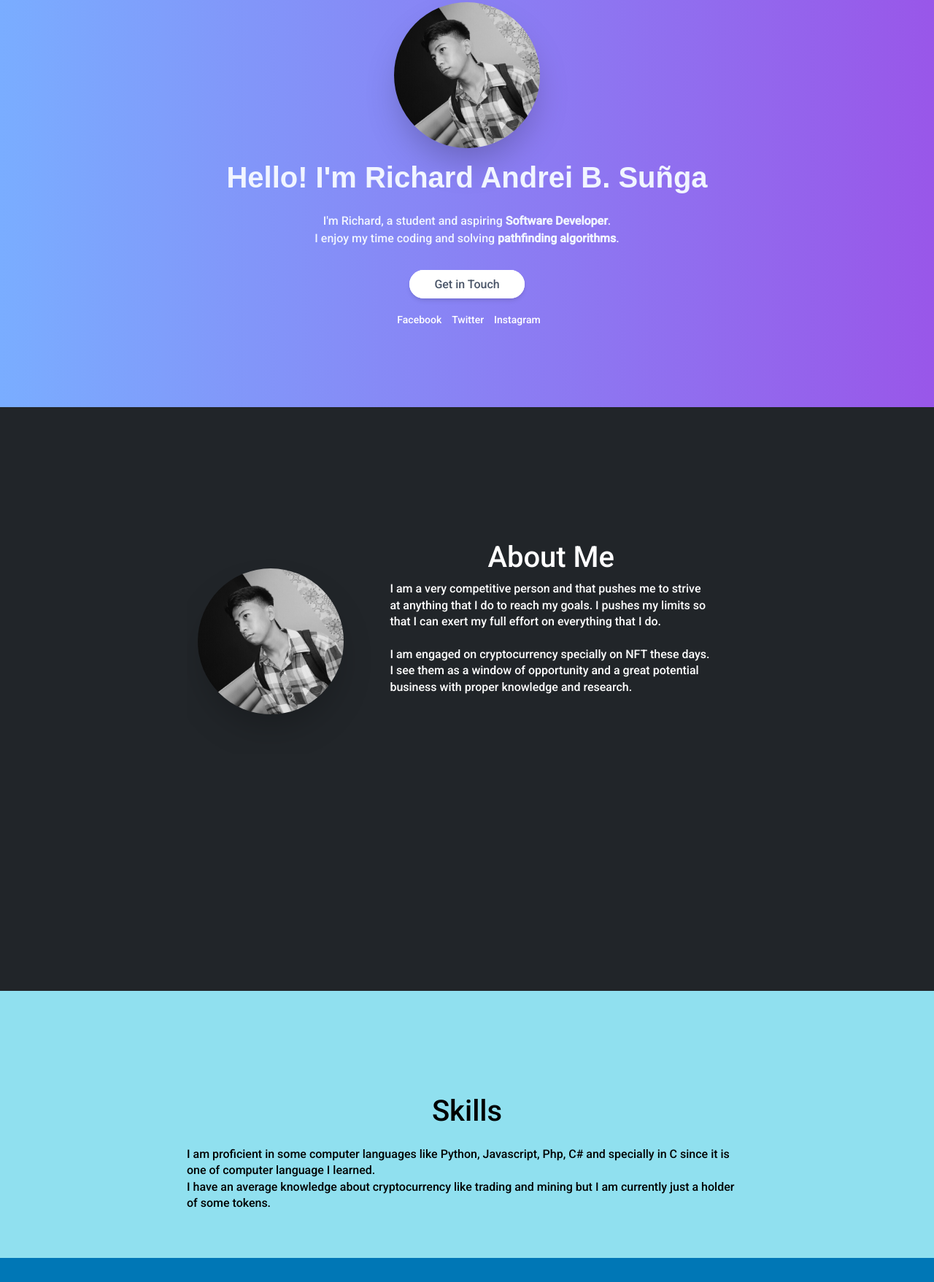
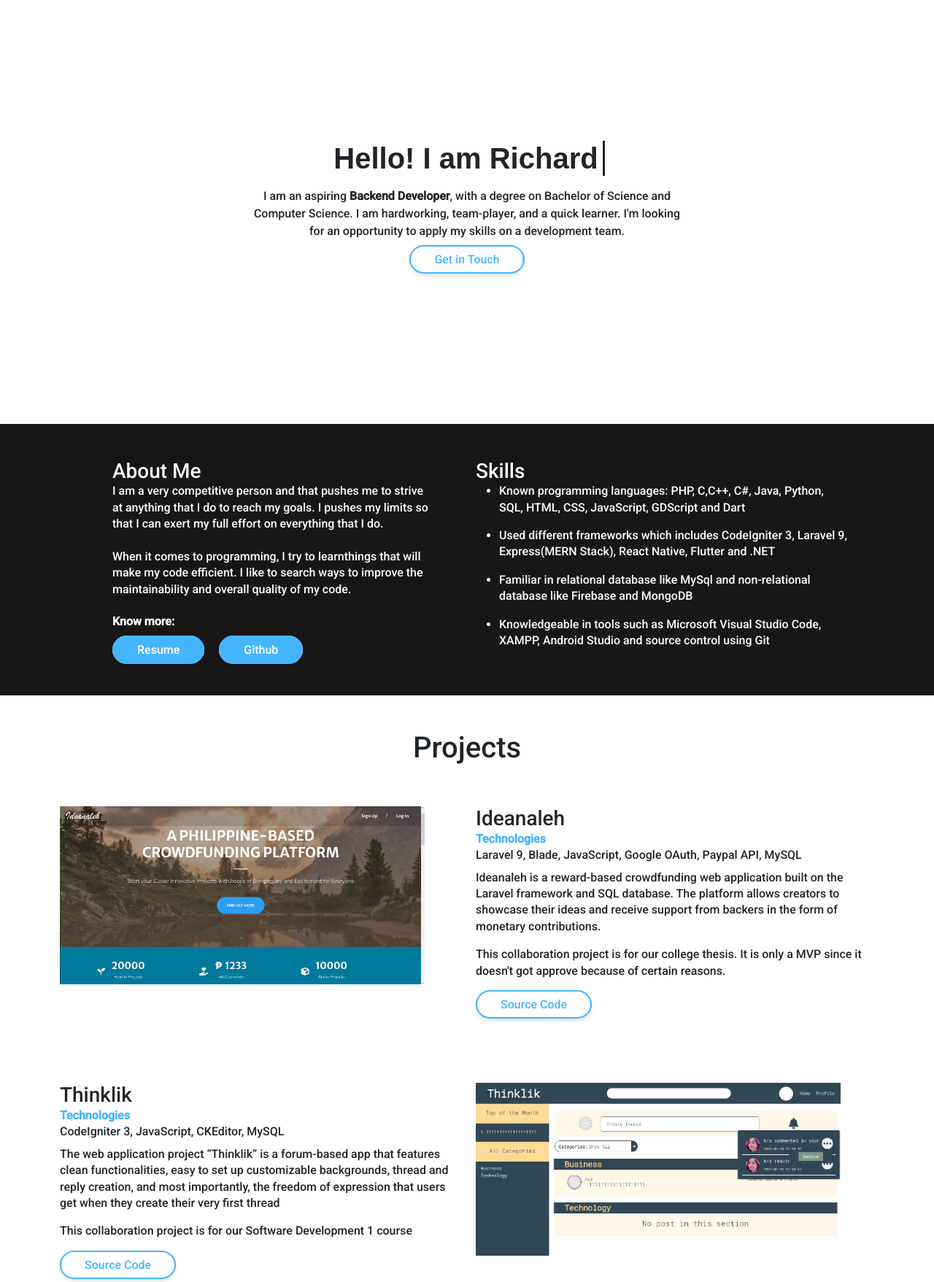
Before and after one commit to Vomerine/Portfolio, a plain HTML site: page index.html in a window 1280 px wide. Shown: the part 125-1882 px from the top of the page at 73% size. Drawn offline with nearby package versions, Linux system fonts and the light colour scheme.

Commit message:
"Improved design and changed featured projects"

```diff
--- /dev/null
+++ b/app.js
@@ -0,0 +1,42 @@
+const observer = new IntersectionObserver((entries) => {
+    entries.forEach((entry) => {
+        if (entry.isIntersecting){
+            entry.target.classList.add('animate')
+        }
+    });
+});
+
+const elements = document.querySelectorAll('#Project .container .row');
+elements.forEach((el) => observer.observe(el))
+
+const sections = document.querySelectorAll('.navbar-nav a');
+// Add listener to every navbar anchor element
+sections.forEach((section) => {
+    section.addEventListener("click", function(){
+        smoothScroll(document.getElementById(this.id.substring(1)))
+    })
+})
+
+function smoothScroll(target) {
+    console.log(target)
+    var scrollContainer = target;
+    do { //find scroll container
+        scrollContainer = scrollContainer.parentNode;
+        if (!scrollContainer) return;
+        scrollContainer.scrollTop += 1;
+    } while (scrollContainer.scrollTop == 0);
+
+    var targetY = 0;
+    do { //find the top of target relatively to the container
+        if (target == scrollContainer) break;
+        targetY += target.offsetTop;
+    } while (target = target.offsetParent);
+
+    scroll = function(c, a, b, i) {
+        i++; if (i > 30) return;
+        c.scrollTop = a + (b - a) / 30 * i;
+        setTimeout(function(){ scroll(c, a, b, i); }, 20);
+    }
+    // start scrolling
+    scroll(scrollContainer, scrollContainer.scrollTop, targetY, 0);
+}
--- a/index.html
+++ b/index.html
@@ -10,19 +10,20 @@
 	<link href="https://cdn.jsdelivr.net/npm/bootstrap@5.0.2/dist/css/bootstrap.min.css" rel="stylesheet" integrity="sha384-EVSTQN3/azprG1Anm3QDgpJLIm9Nao0Yz1ztcQTwFspd3yD65VohhpuuCOmLASjC" crossorigin="anonymous">
 	<link rel="stylesheet" href="./styles.css">
 	<script src="https://cdn.jsdelivr.net/npm/bootstrap@5.0.2/dist/js/bootstrap.bundle.min.js" integrity="sha384-MrcW6ZMFYlzcLA8Nl+NtUVF0sA7MsXsP1UyJoMp4YLEuNSfAP+JcXn/tWtIaxVXM" crossorigin="anonymous"></script>
+	<script defer src="./app.js"></script>
 </head>
 
 <body>
 
 	<header>
-		<nav class="navbar navbar-default navbar-expand-sm navbar-dark bg-dark ">
+		<nav class="navbar navbar-default navbar-expand-sm ">
 			<div class="container-fluid">
 				<div class="collapse navbar-collapse" id="navbarCollapse">
 					<div class="navbar-nav mx-auto">
-						<a href="#Home" class="nav-item nav-link mx-2 text-light"> Home</a>
-						<a href="#About" class="nav-item nav-link mx-2 text-light"> About</a>
-						<a href="#Skills" class="nav-item nav-link mx-2 text-light"> Skills</a>
-						<a href="#Project" class="nav-item nav-link mx-2 text-light"> Project</a>
+						<a id="#Home" class="nav-item nav-link mx-2"> Home</a>
+						<a id="#About"class="nav-item nav-link mx-2"> About</a>
+						<a id="#Project" class="nav-item nav-link mx-2"> Project</a>
+
 					</div>
 				</div>
 			</div>
@@ -30,22 +31,15 @@
 	</header>
 
 	<section id ="Home">
-	    <div class="profile__wrap">
-
-		    <img src="./Images/profile.jpg" alt="" class="profile__photo">
-
+	    <div class="profile__wrap d-flex justify-content-center align-items-center">
 		    <div class="profile__info">
-			    <h1>Hello! I'm Richard Andrei B. Suñga</h1>
+			    <h1 class="greetings">Hello! I am Richard</h1>
 			    <p class="profile__intro">
-				    I'm Richard, a student and aspiring <b>Software Developer</b>. <br> I enjoy my time coding and solving <b>pathfinding algorithms</b>.
+				    I am an aspiring <b >Backend Developer</b>, with a degree on Bachelor of Science and Computer Science.
+					I am hardworking, team-player, and a quick learner. I'm looking for an opportunity to apply my skills on a development team.
 			    </p>
 			    <div class="profile__contact">
 				    <a href="mailto: rasunga30@gmail.com" class="contact">Get in Touch</a><br>
-					<ul class="social__links">
-						<li><a href="https://www.facebook.com/rasunga30/"target="_blank">Facebook</a></li>
-						<li><a href="https://twitter.com/Chard_530" target="_blank">Twitter</a></li>
-						<li><a href="https://www.instagram.com/chard_530/"target="_blank">Instagram</a></li>
-					</ul>
 			    </div>
 		    </div>
 
@@ -53,69 +47,89 @@
 	</section>
 
 	<section id="About">
-		<div class = "content_wrap">
-			<div class="container about-content">
-				<div class="row">
-					<div class="col align-self-center">
-						<img src="./Images/profile.jpg" alt="" class="profile__photo my-auto">
-					</div>
-
-					<div class="col col-xl-4 px-5 content text-white mr-5" >
-							<div class="header text-white">
-							<h1 >About Me</h1>
-							</div>
-							I am a very competitive person and that pushes me to strive at anything that I do to reach my goals. I pushes my limits so that I can exert my full effort on everything that I do.
-							</br></br>
-							I am engaged on cryptocurrency specially on NFT these days. I see them as a window of opportunity and a great potential business with proper knowledge and research.
-							</p>
+		<div class = "container p-5">
+			<div class = "row">
+				<div class = "col-6 px-5">
+					<h3 >About Me</h3>
+					I am a very competitive person and that pushes me to strive at anything that I do to reach my goals. I pushes my limits so that I can exert my full effort on everything that I do.
+					</br></br>
+					When it comes to programming, I try to learnthings that will make my code efficient. I like to search ways to improve the maintainability and overall quality of my code.</br>
+					</br><b >Know more:</b>
+					<div class="mt-3">
+						<a href="/RESUME_SUÑGA,Richard Andrei.pdf" target="_blank" class="contact resume">Resume</a>
+						<a href="https://github.com/Vomerine" target="_blank" class="contact resume">Github</a>
 					</div>
 				</div>
+				<div class = "col-6">
+					<h3 >Skills</h3>
+					<ul>
+						<li> Known programming languages: PHP, C,C++, C#,
+							Java, Python, SQL, HTML, CSS, JavaScript, GDScript and Dart</li>
+						<li> Used different frameworks which includes CodeIgniter 3, Laravel 9, Express(MERN Stack), React Native, Flutter and .NET</li>
+						<li> Familiar in relational database like MySql and non-relational database like Firebase and MongoDB</li>
+						<li> Knowledgeable in tools such as Microsoft Visual Studio Code, XAMPP, Android Studio and source control using Git</li>
+
+					</ul>
+				</div>
 			</div>
-
-		</div>
-	</section>
-
-	<section id="Skills">
-		<div class = "content_wrap">
-
-			<div class = "header">
-				<h1 >Skills</h1>
-			</div>
-
-			<div class="content" >
-				I am proficient in some computer languages like Python, Javascript, Php, C# and specially in C since it is one of computer language I learned.
-				</br>
-				I have an average knowledge about cryptocurrency like trading and mining but I am currently just a holder of some tokens.
-			</div>
-
 		</div>
 	</section>
 
 
-	<section id="Project">
-		<div class = "content_wrap">
-		<div class="container p-2 my-3">
-			<div id="carouselExampleIndicators" class="carousel slide" data-bs-ride="carousel">
-				<div class = "header">
-					<h1 >Projects</h1>
+	<section class="p-5" id="Project">
+
+		<h1 class="text-center">Projects</h1>
+		<div class="container">
+			<div class="row mb-5 py-5 test">
+				<div class="col-6">
+					<img src="./Images/homescreen.png"/>
 				</div>
-				<div class="carousel-indicators">
-					<button type="button" data-bs-target="#carouselExampleIndicators" data-bs-slide-to="0" class="active" aria-current="true" aria-label="Slide 1"></button>
-					<button type="button" data-bs-target="#carouselExampleIndicators" data-bs-slide-to="1" aria-label="Slide 2"></button>
-					<button type="button" data-bs-target="#carouselExampleIndicators" data-bs-slide-to="2" aria-label="Slide 3"></button>
-				</div>
-				<div class="carousel-inner center">
-					<div class="carousel-item active">
-						<img src="./Images/ATM.png" style="height:80vh; width:75vw;">
-					</div>
-					<div class="carousel-item">
-						<img src="./Images/bot.png" style="height:80vh; width:75vw;">
-
-					</div>
-					<div class="carousel-item" >
-						<img src="./Images/Huffman.png" style="height:80vh; width:75vw;">
+				<div class="col-6 d-flex flex-column">
+					<h3>Ideanaleh</h3>
+					<b class="highlight">Technologies</b>
+					Laravel 9, Blade, JavaScript, Google OAuth, Paypal API, MySQL
+					<p class="mt-2">Ideanaleh is a reward-based crowdfunding web application built on the Laravel framework and SQL database. The platform allows creators to showcase their ideas and receive support from backers in the form of monetary contributions. </p>
+					<p>This collaboration project is for our college thesis. It is only a MVP since it doesn't got approve because of
+					certain reasons.
+					</p>
+					<div class="mt-2">
+						<a href="https://github.com/0IUwUL/Ideanaleh" class="contact">Source Code</a>
 					</div>
 				</div>
+
+			</div>
+			<div class="row my-5">
+				<div class="col-6 d-flex flex-column">
+					<h3>Thinklik</h3>
+					<b class="highlight">Technologies</b>
+					CodeIgniter 3, JavaScript, CKEditor, MySQL
+					<p class="mt-2">The web application project “Thinklik” is a forum-based app that features clean functionalities, easy to set up customizable backgrounds, thread and reply creation, and most importantly, the freedom of expression that users get when they create their very first thread</p>
+					<p>This collaboration project is for our Software Development 1 course
+					</p>
+					<div class="mt-2">
+						<a href="https://github.com/Soft-Engr-Project/Team-04" class="contact">Source Code</a>
+					</div>
+
+				</div>
+				<div class="col-6">
+					<img src="./Images/thinklik.png"/>
+				</div>
+			</div>
+			<div class="row mb-5 py-5">
+				<div class="col-6">
+					<img src="./Images/recommender.png"/>
+				</div>
+				<div class="col-6 d-flex flex-column">
+					<h3>Game Recommender</h3>
+					<b class="highlight">Technologies</b>
+					Python Tkinter, Steam API
+					<p class="mt-2">A desktop application that recommends you games from Steam based on your previous games using the cosine algorithm</p>
+					<p>This collaboration project is for Data Analytics course</p>
+					<div class="mt-2">
+						<a href="https://github.com/Xvareon/DA-Project" class="contact">Source Code</a>
+					</div>
+				</div>
+
 			</div>
 		</div>
 	</section>
--- a/styles.css
+++ b/styles.css
@@ -1,6 +1,5 @@
 html, body {
 	height: 100%;
-
 }
 
 * {
@@ -9,14 +8,11 @@ html, body {
 	box-sizing: border-box;
 
 }
-
 body {
 	line-height: 1.4;
 	display: flexbox;
 	font-family: 'Open Sans', sans-serif;
 	font-family: 'Roboto', sans-serif;
-	color: #fff;
-	text-align: center;
 }
 .container{
     overflow: hidden;
@@ -24,8 +20,9 @@ body {
 .content_wrap{
 	width: 75%;
 	margin: auto;
-	padding-top: 10%;
+	padding: 5%;
 }
+
 .content{
 	font-size: 1rem;
 	text-align: left;
@@ -34,6 +31,11 @@ body {
 	position:relative;
 
 }
+
+li{
+	margin-bottom: 1rem;
+}
+
 .header{
 	font-size: 2em;
 	font-weight: 200;
@@ -41,66 +43,65 @@ body {
 }
 /*Navigation Bar*/
 .navbar{
-	z-index: 200;
-	position: fixed;
-    color: #fff;
 	width: 100%;
 	font-size: 1.5em;
 }
 
+.navbar a{
+	color: #46b5ff
+}
+
+a {
+	text-decoration: none;
+	color: #46b5ff;
+}
+
 
 #Home {
-	width: 100%;
+	height: 80%;
 	margin: 0 auto;
+	padding-top: 10%;
 	padding-bottom: 7%;
 	justify-content: space-between;
 	align-items: center;
 	overflow: hidden;
-	background: linear-gradient(90deg, rgba(84, 150, 255, .78), rgba(135, 57, 229, .85));
-}
-
-.profile__photo {
-	margin-bottom: 0;
-	height: 240px;
-	width: 240px;
 }
 
 /*Profile*/
 .profile__wrap {
-	text-align: center;
-    padding-top: 10%;
-    position:relative;
+	height: 100%;
 
-}
-
-.profile__photo {
-	width: 200px;
-	height: 200px;
-	border-radius: 50%;
-	object-fit: cover;
-	margin-bottom: 1rem;
-	box-shadow: 0 25px 50px -12px rgba(0, 0, 0, .25);
 }
 
 .profile__info h1 {
 	font-size: 2.5em;
-	display: inline-block;
+	width:17ch;
 	font-family: 'Source Sans Pro', sans-serif;
 	font-weight: 600;
-	position: relative;
-	color: #f1f5ff;
+	margin: auto;
+}
+
+.greetings {
+	animation: typing 2s steps(19), blink .5s step-end infinite alternate;
+	white-space: nowrap;
+	overflow: hidden;
+	border-right: 3px solid;
+	font-family: monospace;
+	font-size: 2em;
 }
 
 
 .profile__intro {
-	padding: 1rem 10px 1.5rem;
+	width:70%;
+	margin: auto;
+	padding: 1rem 10px;
 	line-height: 1.5;
-	color: #f1f5ff;
 	text-align: center;
 }
 .profile__info {
 	text-align: center;
 	flex-basis: 70%;
+	display: inline-block;
 }
 
 .profile__info p {
@@ -108,19 +109,22 @@ body {
 }
 
 .contact {
-	background-color: #fff;
 	padding: 8px 2rem;
 	text-decoration: none;
-	color: #4a5568;
 	border-radius: 99rem;
-	border: 2px solid #fff;
+	border: 2px solid #46b5ff;
+	background: linear-gradient(to left, white 50%, #46b5ff 50%);
+	background-size: 200% 100%;
+    background-position:right bottom;
+	color: #46b5ff;;
 	box-shadow: 0 4px 6px -1px rgba(0, 0, 0, .1), 0 2px 4px -1px rgba(0, 0, 0, .06);
-	transition: .25s ease;
+	transition: all .25s ease;
+	width: 100%;
 }
 
 .contact:hover {
-	background-color: transparent;
-	color: #fff;
+	background-position: left bottom;
+	color: white
 }
 
 .social__links {
@@ -139,7 +143,6 @@ body {
 
 	align-items: center;
 	font-size: 14px;
-	color: #fff;
 	padding: 0px 5px;
 	text-decoration: none;
 }
@@ -151,19 +154,26 @@ body {
 #About{
 	flex-basis: 70%;
 	width: 100%;
-	height: 100%;
-	background-color: #212529;
-	color: black;
-	padding: 5% 10% 0 10%;
+	background-color: rgb(24, 22, 22);
+	color: white;
 }
 
+.resume {
+	background: linear-gradient(to right, #46b5ff 50%, white 50% );
+	background-size: 200% 100%;
+	color: white;
+	margin-right: 1rem;
+}
+
+.resume:hover {
+	background-position: right bottom;
+	color:#46b5ff;
+}
 
 #Skills{
 	flex-basis: 70%;
 	width: 100%;
 
-	background-color: #90e0ef;
-	color: black;
 	text-align: center;
 	padding: 3% 10% 0 10%;;
 }
@@ -171,13 +181,67 @@ body {
 #Project{
 	flex-basis: 70%;
 	width: 100%;
-	background-color: #0077b6;
-	color: white;
 	padding-bottom: 5%;
-
 }
 
+.highlight {
+	color:#46b5ff;
+}
 
+img {
+	width: 500px;
+	height: 600 px;
+	object-fit: cover;
+	transition: scale .2s;
+}
+
+.icon {
+	width: 20px;
+}
+
+h3 {
+	margin: 0;
+}
+
+#Project .container .animate:nth-child(2n) {
+	animation-duration: 2s;
+	animation-name: slideInLeft;
+}
+
+#Project .container .animate:nth-child(2n+1) {
+	animation-duration: 2s;
+	animation-name: slideInRight;
+}
+
+@keyframes slideInLeft {
+	from {
+		transform: translateX(-100%);
+	}
+	to {
+		transform: translateX(0);
+	}
+}
+
+@keyframes slideInRight {
+	from {
+		transform: translateX(100%);
+	}
+	to {
+		transform: translateX(0%);
+	}
+}
+
+@keyframes typing {
+	from {
+	  width: 0
+	}
+  }
+
+@keyframes blink {
+	50% {
+		border-color: transparent
+	}
+}
 
 @media screen and (max-width:500px){
 	.content{
```
Also changed, not shown: Images/ATM.png (deleted), Images/Huffman.png (deleted), Images/Laravel.png (added), Images/github.png (added), Images/homescreen.png (added), Images/profile.jpg (deleted), Images/recommender.png (added), Images/thinklik.png (added), 1 other file.
